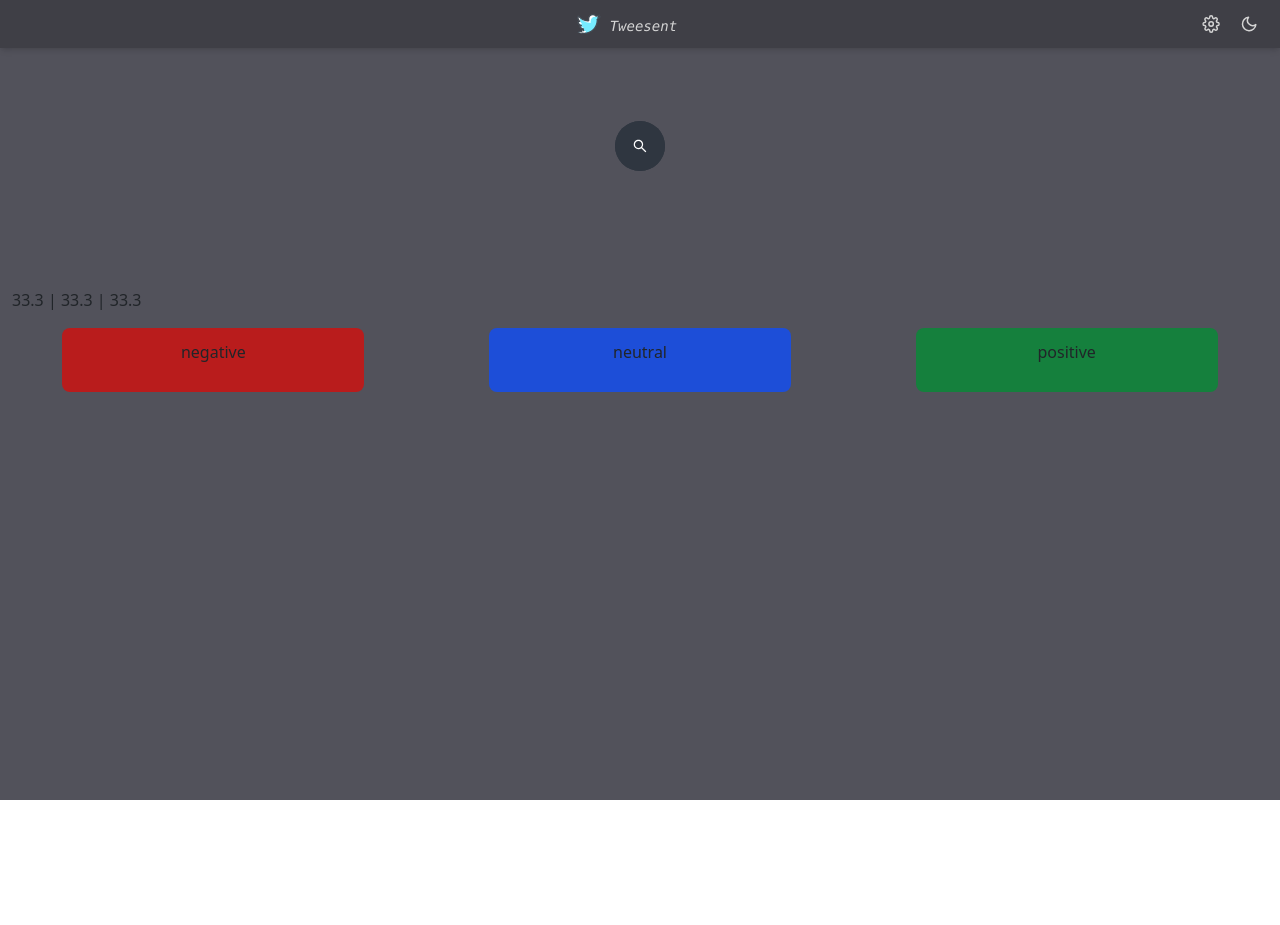
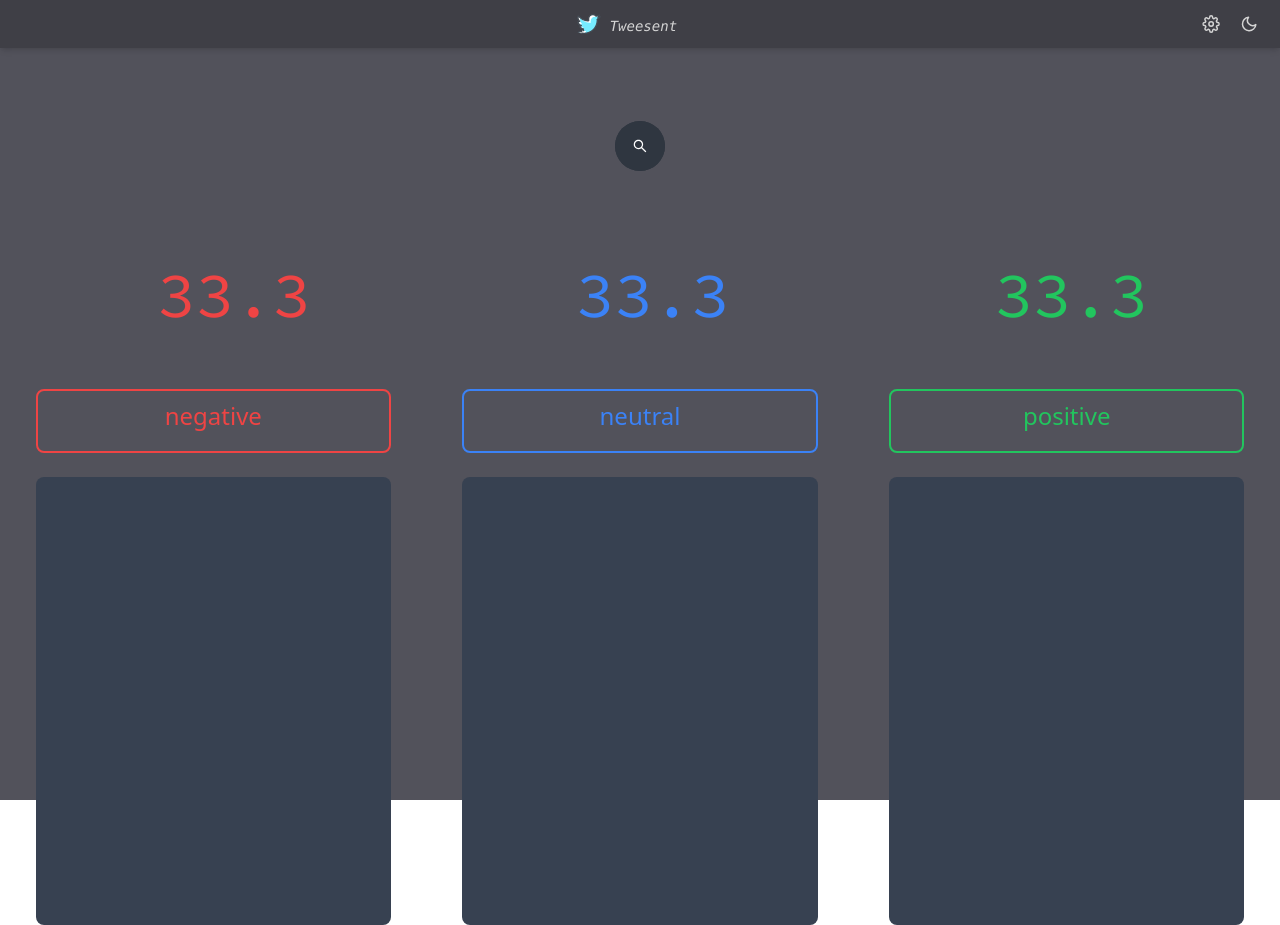
Before and after one commit to presedo93/tweesent-front, a React (Vite) app: page / in a window 1280 px wide. Before the commit the page ends 800 px from the top, so only its background shows below. Built offline with nearby package versions, Linux system fonts and the light colour scheme.

Commit message:
✨ Some work on metrics, containers and fetch

```diff
--- a/package.json
+++ b/package.json
@@ -9,6 +9,7 @@
   },
   "dependencies": {
     "@tailwindcss/forms": "^0.5.2",
+    "axios": "^0.27.2",
     "bootstrap": "^5.1.3",
     "react": "^18.0.0",
     "react-bootstrap": "^2.3.1",
--- a/src/App.tsx
+++ b/src/App.tsx
@@ -14,20 +14,21 @@ export default function App() {
         <div className={"h-screen " + bgcolor}>
             <Bar />
             <Search />
-            <div className="h-60" />
-            <Container className="h-32" fluid>
+            <div className="h-52" />
+            <Container className="h-12" fluid>
                 <Row>
                     <Metrics positive={33.3} neutral={33.3} negative={33.3} />
                 </Row>
+                <div className="h-12" />
                 <Row>
                     <Col>
-                        <Sentiment sentiment="negative"/>
+                        <Sentiment sentiment="negative" />
                     </Col>
                     <Col>
-                        <Sentiment sentiment="neutral"/>
+                        <Sentiment sentiment="neutral" />
                     </Col>
                     <Col>
-                        <Sentiment sentiment="positive"/>
+                        <Sentiment sentiment="positive" />
                     </Col>
                 </Row>
             </Container>
--- a/src/components/Metrics.tsx
+++ b/src/components/Metrics.tsx
@@ -1,3 +1,5 @@
+import { Row, Col } from "react-bootstrap";
+import "../styles/font.css";
 
 interface MetricsProps {
     positive: number,
@@ -6,11 +8,19 @@ interface MetricsProps {
 }
 
 const Metrics = (props: MetricsProps) => {
-        return (
-            <>
-                <p>{props.positive} | {props.neutral} | {props.negative}</p>
-            </>
-        )
+    return (
+        <Row className="relative -left-16">
+            <Col lg={{ offset: 2 }}>
+                <h1 className="metrics text-red-500">{props.negative}</h1>
+            </Col>
+            <Col lg={{ offset: 2 }}>
+                <h1 className="metrics text-blue-500">{props.neutral}</h1>
+            </Col>
+            <Col lg={{ offset: 2 }}>
+                <h1 className="metrics text-green-500">{props.positive}</h1>
+            </Col>
+        </Row>
+    )
 };
 
 export default Metrics;
--- a/src/components/Search.tsx
+++ b/src/components/Search.tsx
@@ -1,11 +1,27 @@
+import { useState } from "react";
 import { AiOutlineSearch } from "react-icons/ai";
+import axios from "axios";
+import useParams from "../stores/params";
 import "../styles/search.css";
 
 const Search = () => {
+    const [input, setInput] = useState("");
+    let params = useParams();
+
+    const searchTweets = async (): Promise<void> => {
+        // const path = "http://127.0.0.1:8000/search_tweets";
+        // let res = await axios.post(path);
+        // let data = res.data;
+        if (!params.live) {
+            const config = {...params, Query: input}
+            console.log(config);
+        }
+    }
+
     return (
         <div className="searchBox">
-      <input className="searchInput" type="text" placeholder="Search..." />
-      <button className="searchButton">
+            <input className="searchInput" type="text" placeholder="Search..." value={input} onChange={(e) => setInput(e.target.value)} />
+            <button className="searchButton" onClick={searchTweets}>
                 <AiOutlineSearch />
             </button>
         </div>
--- a/src/components/Sentiment.tsx
+++ b/src/components/Sentiment.tsx
@@ -1,23 +1,31 @@
+import { Col, Row } from "react-bootstrap";
 
 interface SentimentProps {
     sentiment: string,
 }
 
 const Sentiment = (props: SentimentProps) => {
-    const bg = () : string => {
+    const bg = (): string => {
         if (props.sentiment === "negative")
-            return "bg-red-700";
+            return "border-red-500 text-red-500";
         else if (props.sentiment === "positive")
-            return "bg-green-700";
-        return "bg-blue-700";
+            return "border-green-500 text-green-500";
+        return "border-blue-500 text-blue-500";
     }
 
     return (
-        <div className="flex justify-center">
-            <div className={"h-16 w-9/12 rounded-lg flex justify-center items-center " + bg()}>
-                <p>{props.sentiment}</p>
-            </div>
-        </div>
+        <>
+            <Row>
+                <Col md={{ span: 10, offset: 1 }} className={"h-16 rounded-lg border-2 flex justify-center items-center " + bg()}>
+                    <h4>{props.sentiment}</h4>
+                </Col>
+            </Row>
+            <br />
+            <Row>
+                <Col md={{ span: 10, offset: 1 }} className="rounded-lg bg-gray-700 h-[28rem]">
+                </Col>
+            </Row>
+        </>
     )
 };
 
--- a/src/stores/params.ts
+++ b/src/stores/params.ts
@@ -14,7 +14,7 @@ interface ParamsState {
     setLive: (lv: boolean) => void,
 }
 
-const useParams = create<ParamsState>()((set) => ({
+const useParams = create<ParamsState>()((set, get) => ({
     numTweets: 10,
     allowRt: false,
     allowRe: false,
--- /dev/null
+++ b/src/styles/font.css
@@ -0,0 +1,6 @@
+@import url("https://fonts.googleapis.com/css2?family=Source+Code+Pro&display=swap");
+
+.metrics {
+  font-family: "Source Code Pro", monospace;
+  font-size: 400%;
+}
```
Also changed, not shown: src/components/Tweet.tsx (added), 1 other file (tests, documents, lock files or other folders). Lines whose indentation alone changed are shown as unchanged.
